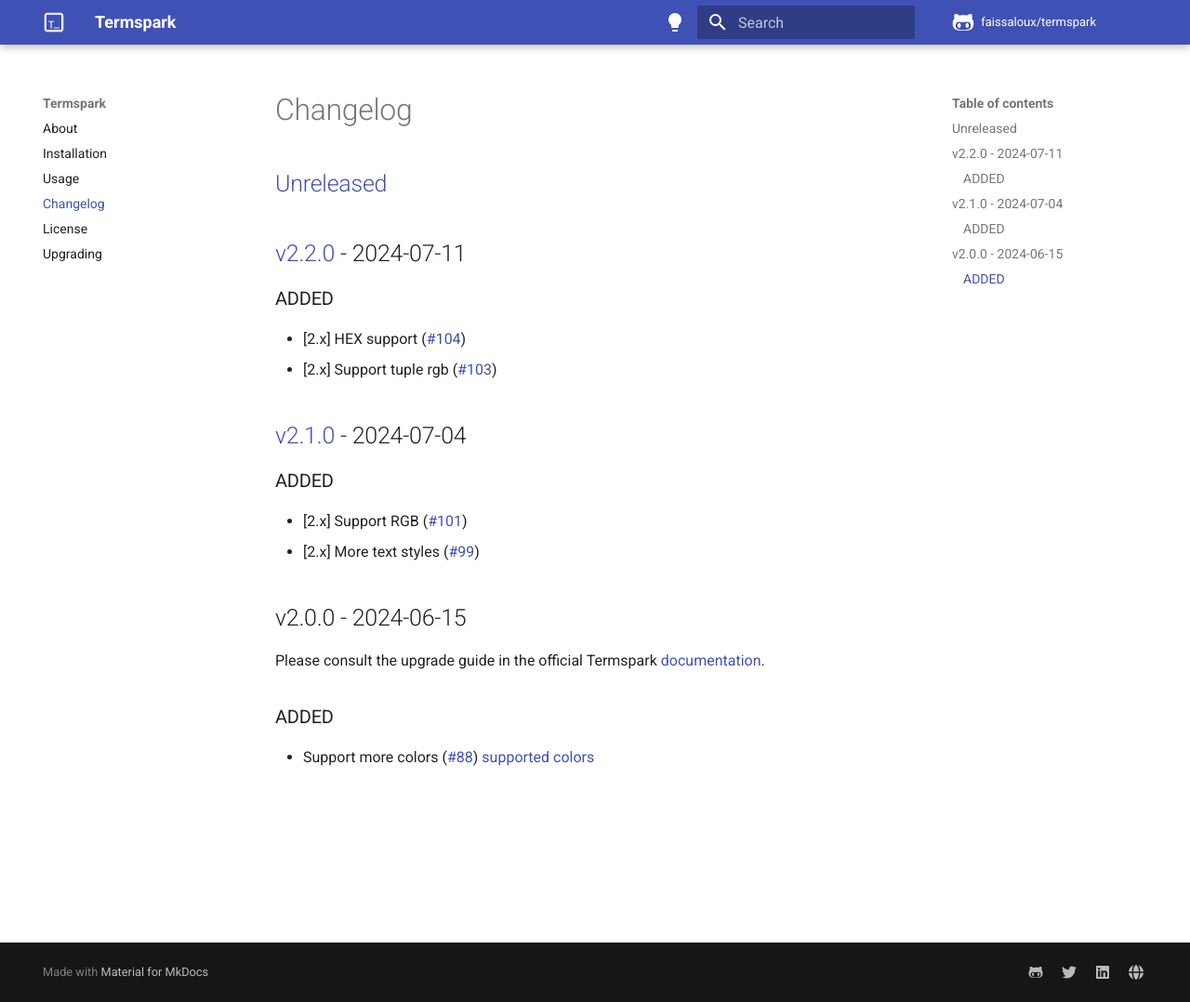
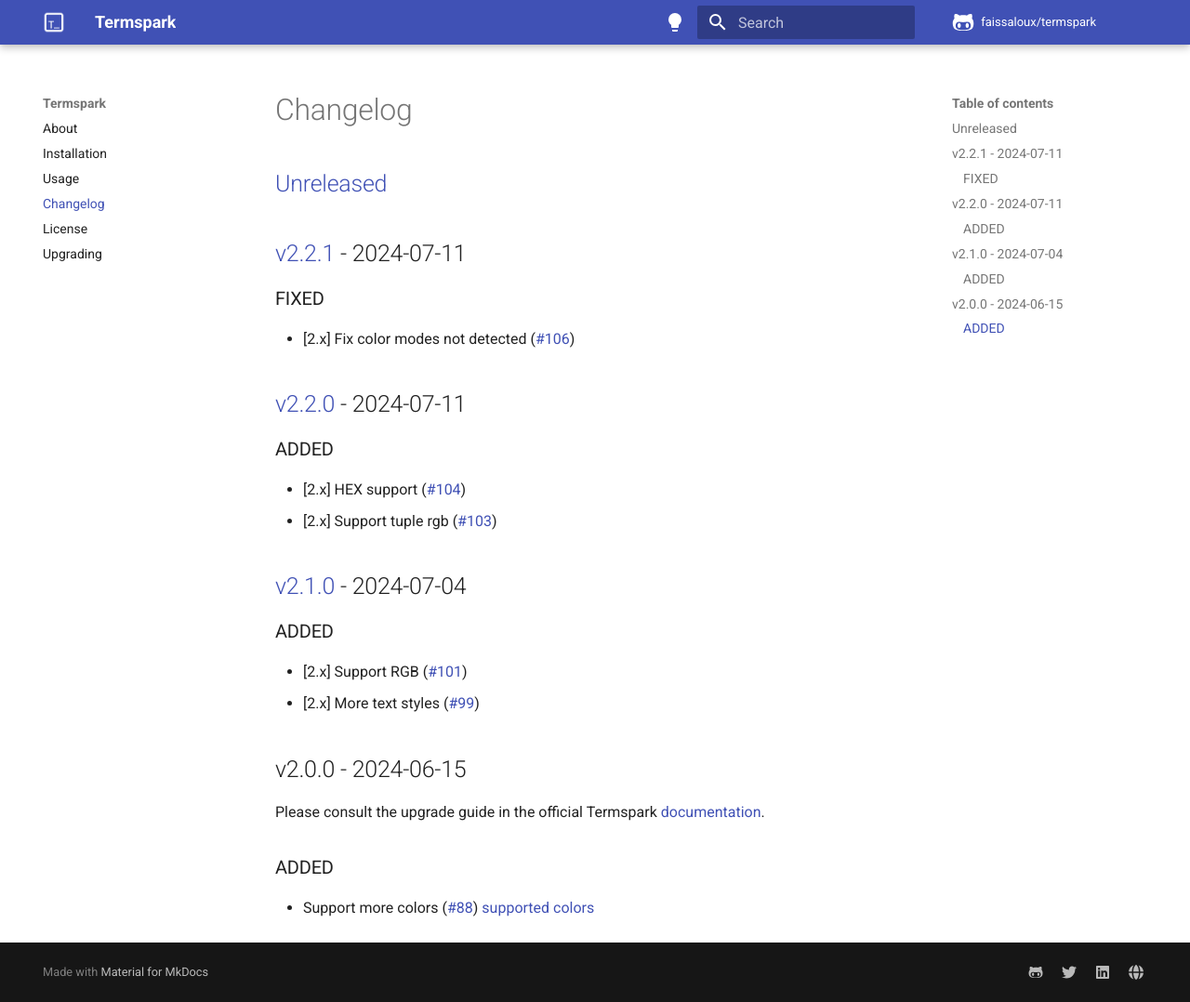
Before and after one commit to faissaloux/termspark, an MkDocs documentation site: the page built from docs/changelog.md, in a window 1280 px wide and 1078 px high. Shown: the whole window at 93% size. Built offline with MkDocs 1.6.1 and Material for MkDocs 9.7.7, drawn with Linux system fonts in a browser that asks for light colours; comment, search, counter and statistics services are not loaded; the version menu is left out.

Commit message:
release:2.2.1

```diff
--- a/docs/changelog.md
+++ b/docs/changelog.md
@@ -1,4 +1,8 @@
-## [Unreleased](https://github.com/faissaloux/termspark/compare/v2.2.0...2.x)
+## [Unreleased](https://github.com/faissaloux/termspark/compare/v2.2.1...2.x)
+
+## [v2.2.1](https://github.com/faissaloux/termspark/compare/v2.2.0...v2.2.1) - 2024-07-11
+### FIXED
+- [2.x] Fix color modes not detected ([#106](https://github.com/faissaloux/termspark/pull/106))
 
 ## [v2.2.0](https://github.com/faissaloux/termspark/compare/v2.1.0...v2.2.0) - 2024-07-11
 ### ADDED
--- a/setup.cfg
+++ b/setup.cfg
@@ -1,6 +1,6 @@
 [metadata]
 name = termspark
-version = 2.2.0
+version = 2.2.1
 author = Faissal Wahabali
 author_email = contact@faissaloux.com
 description = Takes control of terminal
```
Also changed, not shown: CHANGELOG.md (+5 -1 lines).
